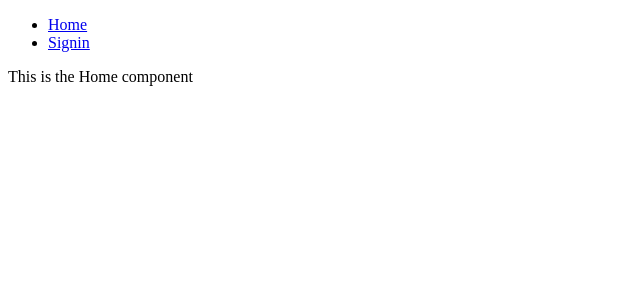
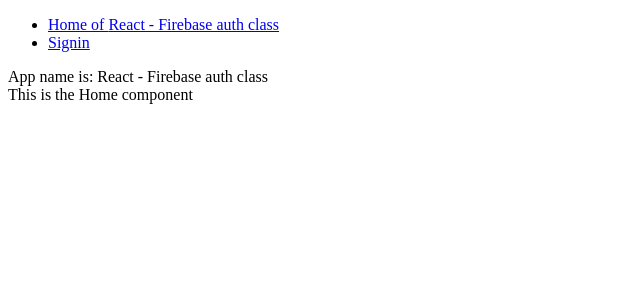
Before and after one commit to Nakurai/redux-firebase-auth, a React (Create React App) app: page / in a window 1280 px wide. Shown: the top 300 px of the page, without its empty margins (0-640 px from the left). Built offline with nearby package versions, Linux system fonts and the light colour scheme.

Commit message:
added reducers

```diff
--- a/src/component/Banner.js
+++ b/src/component/Banner.js
@@ -1,12 +1,14 @@
 import React from "react";
 import "../css/Banner.css";
 import { Link } from "react-router-dom";
+import { useSelector } from "react-redux";
 function Banner() {
+  const appStore = useSelector((state) => state.app);
   return (
     <nav>
       <ul>
         <li>
-          <Link to="/">Home</Link>
+          <Link to="/">Home of {appStore.appName}</Link>
         </li>
         <li>
           <Link to="/signin">Signin</Link>
--- a/src/index.js
+++ b/src/index.js
@@ -4,10 +4,15 @@ import "./css/index.css";
 import App from "./App";
 import * as serviceWorker from "./serviceWorker";
 
+import { Provider } from "react-redux";
+import { store } from "./state-manager";
+
 ReactDOM.render(
-  <React.StrictMode>
-    <App />
-  </React.StrictMode>,
+  <Provider store={store}>
+    <React.StrictMode>
+      <App />
+    </React.StrictMode>
+  </Provider>,
   document.getElementById("root")
 );
 
--- a/src/page/Home.js
+++ b/src/page/Home.js
@@ -1,8 +1,15 @@
 import React from "react";
 import "../css/Home.css";
+import { useSelector } from "react-redux";
 
 function Home() {
-  return <div className="Home">This is the Home component</div>;
+  const appStore = useSelector((state) => state.app);
+  return (
+    <div className="Home">
+      App name is: {appStore.appName} <br />
+      This is the Home component
+    </div>
+  );
 }
 
 export default Home;
--- /dev/null
+++ b/src/state-manager/index.js
@@ -0,0 +1,4 @@
+import { createStore } from "redux";
+import reducers from "./redux-reducers";
+
+export const store = createStore(reducers);
--- /dev/null
+++ b/src/state-manager/redux-reducers/app.reducer.js
@@ -0,0 +1,15 @@
+const defaultState = {
+  appName: "React - Firebase auth class",
+};
+
+// action is an object, and always has a "type" attribute
+const appReducer = (state = defaultState, action) => {
+  switch (action.type) {
+    case "TEST":
+      return state;
+    default:
+      return state;
+  }
+};
+
+export default appReducer;
--- /dev/null
+++ b/src/state-manager/redux-reducers/index.js
@@ -0,0 +1,5 @@
+import { combineReducers } from "redux";
+
+import app from "./app.reducer";
+
+export default combineReducers({ app });
```
